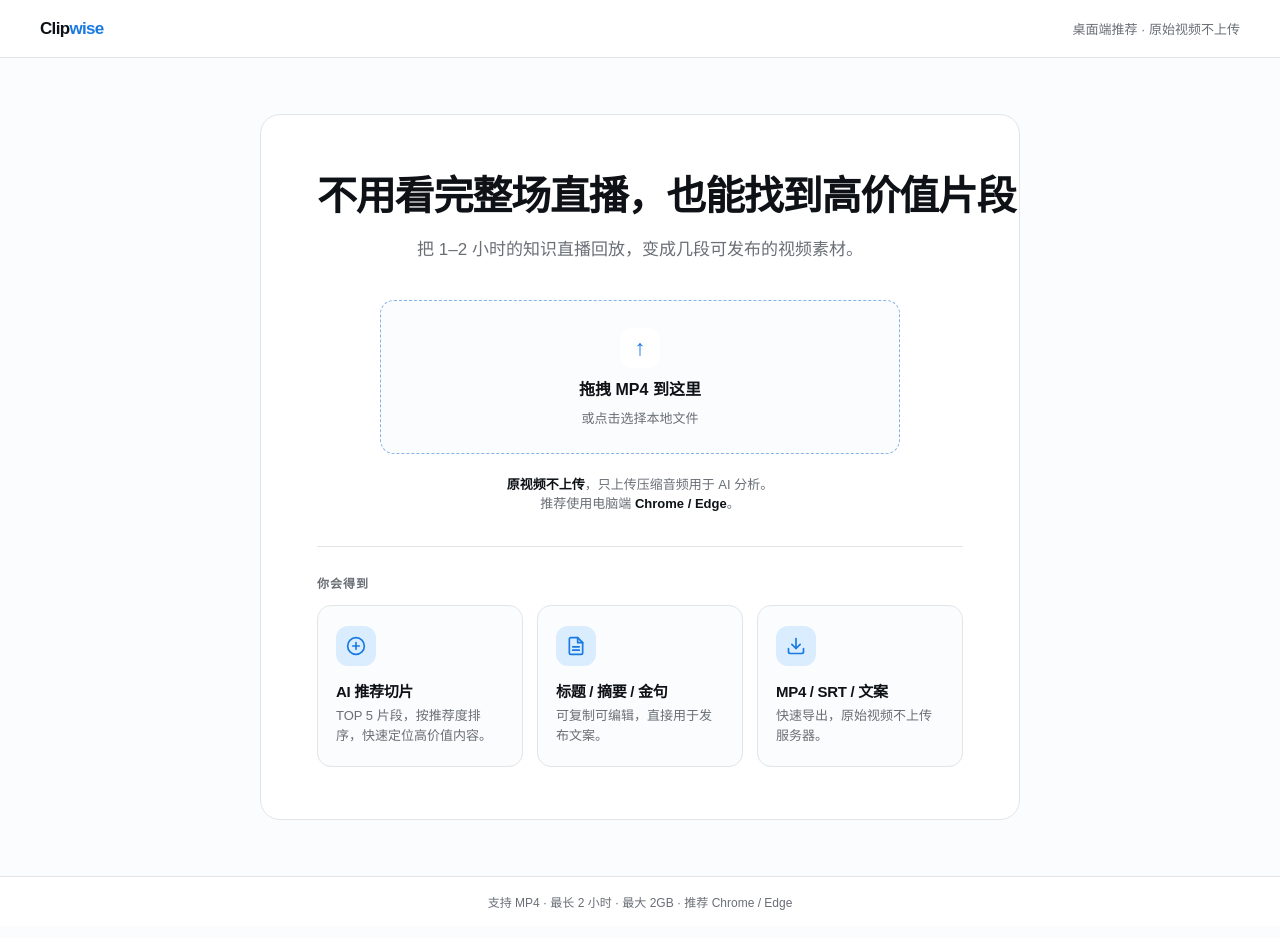
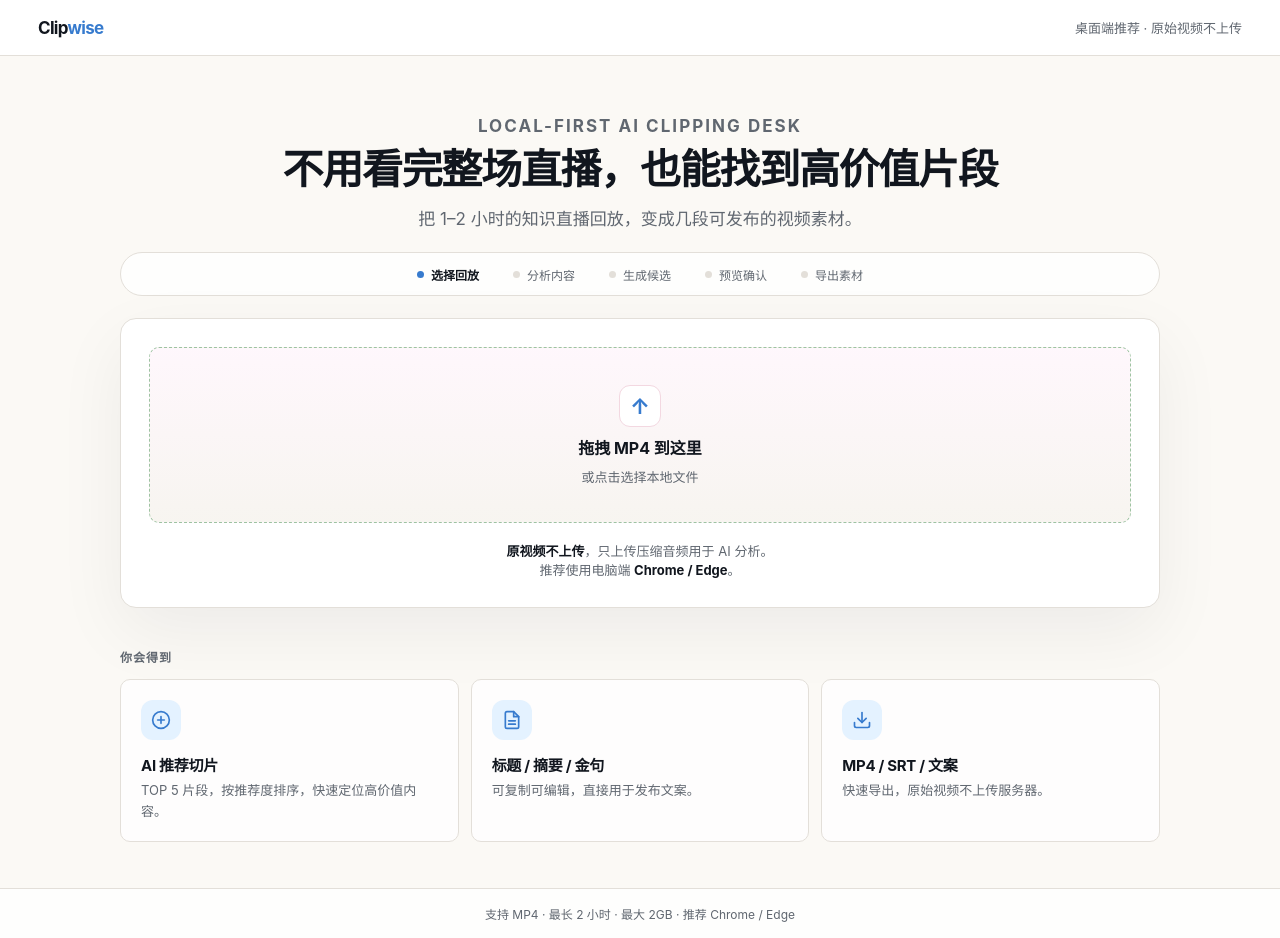
Before and after one commit to GGBOggbo/clipwise, a Next.js app in the folder apps/web/: page / in a window 1280 px wide. Built offline with nearby package versions, Linux system fonts and the light colour scheme; no server answers.

Commit message:
feat: refine quiet studio ui

```diff
--- a/apps/web/app/globals.css
+++ b/apps/web/app/globals.css
@@ -1,17 +1,21 @@
 :root {
-  --color-bg: oklch(99% 0.002 240);
+  --color-bg: oklch(98.2% 0.006 82);
   --color-surface: oklch(100% 0 0);
-  --color-text: oklch(18% 0.012 250);
-  --color-muted: oklch(54% 0.012 250);
-  --color-border: oklch(92% 0.005 250);
-  --color-accent: oklch(58% 0.18 255);
-  --color-accent-soft: oklch(94% 0.04 255);
+  --color-surface-muted: oklch(97% 0.007 82);
+  --color-text: oklch(20% 0.017 255);
+  --color-muted: oklch(51% 0.017 255);
+  --color-border: oklch(90.5% 0.009 82);
+  --color-accent: oklch(58% 0.145 255);
+  --color-accent-soft: oklch(95.5% 0.028 255);
+  --color-accent-quiet: oklch(97.4% 0.018 255);
+  --color-success: oklch(55% 0.13 158);
+  --color-charcoal: oklch(18% 0.013 255);
   --color-danger: oklch(45% 0.14 25);
   --color-danger-soft: oklch(96% 0.025 25);
-  --radius-sm: 8px;
-  --radius-md: 14px;
-  --radius-lg: 20px;
-  --shadow-focus: 0 0 0 3px oklch(75% 0.12 255 / 0.35);
+  --radius-sm: 7px;
+  --radius-md: 10px;
+  --radius-lg: 16px;
+  --shadow-focus: 0 0 0 3px oklch(72% 0.12 255 / 0.32);
 }
 
 * {
@@ -34,7 +38,9 @@ body {
   min-height: 100%;
   color: var(--color-text);
   background: var(--color-bg);
-  font-family: Arial, "PingFang SC", "Microsoft YaHei", sans-serif;
+  font-family:
+    Inter, ui-sans-serif, system-ui, -apple-system, BlinkMacSystemFont,
+    "PingFang SC", "Microsoft YaHei", sans-serif;
   -webkit-font-smoothing: antialiased;
   -moz-osx-font-smoothing: grayscale;
 }
--- a/apps/web/components/project/CandidateCard.module.css
+++ b/apps/web/components/project/CandidateCard.module.css
@@ -1,17 +1,33 @@
 .card {
-  padding: 15px;
-  border: 1px solid var(--color-border);
+  position: relative;
+  padding: 16px 16px 15px 18px;
+  border: 1px solid transparent;
   border-radius: var(--radius-md);
   background: var(--color-surface);
+  transition:
+    border-color 140ms ease,
+    background-color 140ms ease,
+    transform 140ms ease;
 }
 
 .card + .card {
-  margin-top: 10px;
+  margin-top: 9px;
 }
 
 .selected {
-  border-color: var(--color-accent);
-  box-shadow: 0 0 0 1px var(--color-accent);
+  border-color: color-mix(in oklch, var(--color-accent) 44%, var(--color-border));
+  background: var(--color-accent-quiet);
+}
+
+.selected::before {
+  position: absolute;
+  top: 14px;
+  bottom: 14px;
+  left: 0;
+  width: 3px;
+  border-radius: 0 999px 999px 0;
+  background: var(--color-accent);
+  content: "";
 }
 
 .meta {
@@ -33,9 +49,21 @@
   font-size: 11px;
 }
 
+.meta .rank {
+  width: 22px;
+  height: 22px;
+  padding: 0;
+  display: grid;
+  place-items: center;
+  border-radius: 999px;
+  color: white;
+  background: var(--color-accent);
+  font-weight: 750;
+}
+
 .meta span {
   color: var(--color-muted);
-  background: var(--color-bg);
+  background: var(--color-surface-muted);
 }
 
 .meta strong {
@@ -54,23 +82,23 @@
   display: flex;
   flex-wrap: wrap;
   gap: 6px;
-  margin-top: 6px;
+  margin-top: 7px;
 }
 
 .editorMeta span {
-  border: 1px solid rgba(15, 23, 42, 0.08);
+  border: 1px solid color-mix(in oklch, var(--color-border) 82%, transparent);
   border-radius: 999px;
-  background: rgba(248, 250, 252, 0.92);
-  color: #475569;
+  background: color-mix(in oklch, var(--color-surface) 78%, var(--color-bg));
+  color: var(--color-muted);
   font-size: 12px;
   padding: 3px 8px;
 }
 
 .selectArea {
   width: 100%;
-  margin-top: 8px;
+  margin-top: 10px;
   display: grid;
-  gap: 6px;
+  gap: 7px;
   border: 0;
   color: inherit;
   text-align: left;
@@ -79,31 +107,23 @@
 }
 
 .selectArea > strong {
-  font-size: 14px;
+  font-size: 15px;
   line-height: 1.35;
+  letter-spacing: -0.015em;
 }
 
 .selectArea > span {
   display: -webkit-box;
   overflow: hidden;
   color: var(--color-muted);
-  font-size: 12px;
+  font-size: 13px;
   line-height: 1.55;
   -webkit-box-orient: vertical;
   -webkit-line-clamp: 2;
 }
 
-.selectArea q {
-  padding-left: 10px;
-  border-left: 2px solid var(--color-border);
-  color: var(--color-text);
-  font-size: 12px;
-  font-style: italic;
-  line-height: 1.5;
-}
-
 .actions {
-  margin-top: 12px;
+  margin-top: 13px;
   display: flex;
   gap: 8px;
 }
@@ -111,7 +131,7 @@
 .actions button {
   padding: 7px 13px;
   border: 1px solid var(--color-border);
-  border-radius: 8px;
+  border-radius: 7px;
   color: var(--color-text);
   background: var(--color-bg);
   cursor: pointer;
@@ -121,7 +141,7 @@
 .actions .primary {
   border-color: var(--color-text);
   color: white;
-  background: var(--color-text);
+  background: var(--color-charcoal);
 }
 
 .details {
@@ -129,7 +149,7 @@
   padding-top: 14px;
   display: grid;
   gap: 13px;
-  border-top: 1px solid var(--color-border);
+  border-top: 1px solid color-mix(in oklch, var(--color-border) 80%, transparent);
 }
 
 .details h3 {
--- a/apps/web/components/project/CandidateCard.tsx
+++ b/apps/web/components/project/CandidateCard.tsx
@@ -45,6 +45,7 @@ export function CandidateCard({
     >
       <div className={styles.meta}>
         <div>
+          <span className={styles.rank}>{candidate.rank}</span>
           <span>{candidate.type}</span>
           <strong>
             {candidate.recommendation === "reject"
@@ -71,7 +72,6 @@ export function CandidateCard({
       >
         <strong>{candidate.selectedTitle}</strong>
         <span>{candidate.summary}</span>
-        <q>{candidate.quote}</q>
       </button>
 
       <div className={styles.actions}>
--- a/apps/web/components/project/Editor.module.css
+++ b/apps/web/components/project/Editor.module.css
@@ -1,5 +1,5 @@
 .tabs {
-  min-height: 47px;
+  min-height: 48px;
   display: flex;
   align-items: stretch;
   border-bottom: 1px solid var(--color-border);
@@ -26,13 +26,22 @@
   padding: 0 22px;
   display: flex;
   align-items: center;
+  gap: 6px;
   color: var(--color-muted);
   font-size: 12px;
 }
 
+.saveStatus::before {
+  width: 7px;
+  height: 7px;
+  border-radius: 999px;
+  background: var(--color-success);
+  content: "";
+}
+
 .content {
   min-height: 0;
-  padding: 24px 28px;
+  padding: 22px 28px 28px;
   overflow: auto;
   color: var(--color-muted);
   font-size: 13px;
@@ -40,23 +49,24 @@
 
 .form {
   display: grid;
-  gap: 16px;
+  gap: 15px;
 }
 
 .form label {
   display: grid;
-  gap: 6px;
+  gap: 7px;
   color: var(--color-muted);
   font-size: 12px;
+  font-weight: 650;
 }
 
 .form input,
 .form textarea,
 .subtitleLine textarea {
   width: 100%;
-  padding: 9px 11px;
+  padding: 10px 12px;
   border: 1px solid var(--color-border);
-  border-radius: 8px;
+  border-radius: var(--radius-sm);
   color: var(--color-text);
   background: white;
 }
@@ -67,15 +77,73 @@
 }
 
 .readOnly {
+  padding: 16px;
   display: grid;
-  gap: 5px;
+  gap: 12px;
+  border: 1px solid var(--color-border);
+  border-radius: var(--radius-md);
+  background: color-mix(in oklch, var(--color-surface) 74%, var(--color-bg));
 }
 
-.readOnly h3 {
-  margin-top: 8px;
+.readOnlyHeader {
+  display: flex;
+  align-items: center;
+  justify-content: space-between;
+  gap: 16px;
+}
+
+.readOnlyHeader h3 {
+  color: var(--color-text);
+  font-size: 14px;
+  letter-spacing: -0.01em;
+}
+
+.readOnlyHeader span {
   color: var(--color-muted);
-  font-size: 11px;
-  letter-spacing: 0.06em;
+  font-size: 12px;
+}
+
+.guidanceGrid {
+  display: grid;
+  overflow: hidden;
+  border: 1px solid var(--color-border);
+  border-radius: var(--radius-sm);
+  background: var(--color-surface);
+}
+
+.guidanceGrid div {
+  display: grid;
+  grid-template-columns: 104px 1fr;
+}
+
+.guidanceGrid div + div {
+  border-top: 1px solid var(--color-border);
+}
+
+.guidanceGrid dt,
+.guidanceGrid dd {
+  padding: 11px 12px;
+  line-height: 1.55;
+}
+
+.guidanceGrid dt {
+  color: var(--color-accent);
+  font-size: 12px;
+  font-weight: 750;
+  background: var(--color-accent-quiet);
+}
+
+.guidanceGrid dd {
+  color: var(--color-muted);
+  font-size: 13px;
+}
+
+.setupNotice {
+  padding: 10px 12px;
+  border-radius: var(--radius-sm);
+  color: oklch(42% 0.11 68);
+  background: oklch(96% 0.03 72);
+  font-size: 13px;
 }
 
 .subtitleList {
--- a/apps/web/components/project/ProjectProgress.tsx
+++ b/apps/web/components/project/ProjectProgress.tsx
@@ -7,6 +7,7 @@ export function ProjectProgress() {
     <ol className={styles.progress} aria-label="项目处理进度">
       {steps.map((step, index) => (
         <li
+          aria-current={index === 3 ? "step" : undefined}
           className={
             index < 3
               ? styles.progressDone
--- a/apps/web/components/project/ProjectWorkspace.module.css
+++ b/apps/web/components/project/ProjectWorkspace.module.css
@@ -8,13 +8,14 @@
 }
 
 .header {
-  min-height: 54px;
-  padding: 0 28px;
+  min-height: 56px;
+  padding: 0 30px;
   display: flex;
   align-items: center;
   justify-content: space-between;
   border-bottom: 1px solid var(--color-border);
-  background: var(--color-surface);
+  background: color-mix(in oklch, var(--color-surface) 92%, transparent);
+  backdrop-filter: blur(18px);
 }
 
 .logo {
@@ -30,26 +31,52 @@
 .headerActions {
   display: flex;
   align-items: center;
-  gap: 20px;
+  gap: 22px;
   color: var(--color-muted);
   font-size: 13px;
 }
 
+.projectIdentity {
+  max-width: min(34vw, 460px);
+  display: grid;
+  justify-items: end;
+  gap: 2px;
+}
+
+.projectIdentity span {
+  max-width: 100%;
+  overflow: hidden;
+  color: var(--color-text);
+  font-weight: 650;
+  text-overflow: ellipsis;
+  white-space: nowrap;
+}
+
+.projectIdentity small {
+  color: var(--color-muted);
+  font-size: 11px;
+}
+
 .headerActions a {
+  padding: 7px 12px;
+  border: 1px solid var(--color-border);
+  border-radius: 999px;
   color: var(--color-text);
+  background: var(--color-surface);
 }
 
 .progress {
-  min-height: 44px;
-  padding: 0 24px;
+  min-height: 46px;
+  padding: 0 28px;
   display: flex;
   align-items: center;
   justify-content: center;
-  gap: 26px;
+  gap: clamp(18px, 4.2vw, 42px);
   border-bottom: 1px solid var(--color-border);
   list-style: none;
   color: var(--color-muted);
   font-size: 12px;
+  background: color-mix(in oklch, var(--color-surface) 62%, var(--color-bg));
 }
 
 .progress li {
@@ -83,14 +110,14 @@
   flex: 1;
   min-height: 0;
   display: grid;
-  grid-template-columns: minmax(0, 65fr) minmax(320px, 35fr);
+  grid-template-columns: minmax(0, 64fr) minmax(380px, 36fr);
 }
 
 .leftPanel {
   min-width: 0;
   min-height: 0;
   display: grid;
-  grid-template-rows: minmax(280px, 1fr) 48px 47px minmax(0, 1fr);
+  grid-template-rows: minmax(300px, 1fr) 68px 48px minmax(0, 1fr);
   border-right: 1px solid var(--color-border);
   background: var(--color-surface);
 }
@@ -142,33 +169,55 @@
 }
 
 .clipInfo {
-  min-height: 48px;
-  padding: 0 24px;
+  min-height: 68px;
+  padding: 0 28px;
   display: flex;
   align-items: center;
   justify-content: space-between;
   gap: 20px;
   border-bottom: 1px solid var(--color-border);
-  background: var(--color-bg);
+  background:
+    linear-gradient(
+      180deg,
+      color-mix(in oklch, var(--color-charcoal) 92%, black),
+      color-mix(in oklch, var(--color-charcoal) 86%, black)
+    );
   font-size: 13px;
 }
 
-.clipInfo div {
+.clipMeta {
   display: flex;
+  flex-wrap: wrap;
   gap: 7px;
 }
 
 .clipInfo span {
   padding: 3px 8px;
   border-radius: 6px;
-  color: var(--color-muted);
-  background: var(--color-surface);
+  color: oklch(86% 0.012 255);
+  background: rgb(255 255 255 / 0.08);
 }
 
-.clipInfo strong {
+.clipTitle {
+  min-width: 0;
+  display: grid;
+  justify-items: end;
+  gap: 4px;
+}
+
+.clipTitle strong {
+  max-width: min(44vw, 640px);
   overflow: hidden;
+  color: white;
+  font-size: 18px;
+  letter-spacing: -0.02em;
   text-overflow: ellipsis;
   white-space: nowrap;
+}
+
+.clipTitle span {
+  color: rgb(255 255 255 / 0.62);
+  background: transparent;
 }
 
 .tabs {
@@ -237,8 +286,8 @@
 }
 
 .candidateHeader {
-  min-height: 50px;
-  padding: 0 20px;
+  min-height: 58px;
+  padding: 0 24px;
   display: flex;
   align-items: center;
   justify-content: space-between;
@@ -246,7 +295,8 @@
 }
 
 .candidateHeader h2 {
-  font-size: 15px;
+  font-size: 18px;
+  letter-spacing: -0.03em;
 }
 
 .candidateHeader span {
@@ -256,37 +306,38 @@
 
 .sortBar {
   min-height: 46px;
-  padding: 8px 18px;
+  padding: 8px 20px;
   display: flex;
   align-items: center;
   gap: 4px;
   border-bottom: 1px solid var(--color-border);
-  background: var(--color-bg);
+  background: var(--color-surface);
 }
 
 .sortBar button {
-  padding: 6px 11px;
+  padding: 7px 12px;
   border: 1px solid transparent;
-  border-radius: 7px;
+  border-radius: 999px;
   color: var(--color-muted);
   background: transparent;
   cursor: pointer;
 }
 
 .sortBar .sortActive {
-  border-color: var(--color-border);
+  border-color: color-mix(in oklch, var(--color-accent) 44%, var(--color-border));
   color: var(--color-text);
-  background: var(--color-surface);
+  background: var(--color-accent-quiet);
 }
 
 .candidateScroll {
   flex: 1;
-  padding: 12px 14px;
+  padding: 14px 14px 18px;
   overflow: auto;
+  background: linear-gradient(90deg, var(--color-surface), var(--color-bg));
 }
 
 .candidateFooter {
-  min-height: 56px;
+  min-height: 60px;
   padding: 10px 14px;
   display: grid;
   grid-template-columns: 1fr 1fr;
@@ -296,8 +347,18 @@
 
 .candidateFooter button {
   border: 1px solid var(--color-border);
-  border-radius: 8px;
+  border-radius: 999px;
   color: var(--color-muted);
-  background: var(--color-bg);
+  background: var(--color-surface);
   cursor: pointer;
 }
+
+.candidateFooter button:not(:disabled):hover {
+  color: var(--color-text);
+  border-color: color-mix(in oklch, var(--color-accent) 30%, var(--color-border));
+}
+
+.candidateFooter button:disabled {
+  cursor: not-allowed;
+  opacity: 0.45;
+}
--- a/apps/web/components/upload/UploadPage.module.css
+++ b/apps/web/components/upload/UploadPage.module.css
@@ -7,13 +7,14 @@
 }
 
 .header {
-  min-height: 58px;
-  padding: 0 40px;
+  min-height: 56px;
+  padding: 0 38px;
   display: flex;
   align-items: center;
   justify-content: space-between;
   border-bottom: 1px solid var(--color-border);
-  background: var(--color-surface);
+  background: color-mix(in oklch, var(--color-surface) 92%, transparent);
+  backdrop-filter: blur(18px);
 }
 
 .header p {
@@ -32,35 +33,88 @@
 }
 
 .main {
-  padding: 56px 32px;
+  padding: 46px 32px;
   display: grid;
   place-items: center;
 }
 
-.card {
-  width: min(100%, 760px);
-  padding: 58px 56px 52px;
-  border: 1px solid var(--color-border);
-  border-radius: var(--radius-lg);
-  background: var(--color-surface);
+.hero {
+  width: min(calc(100vw - 64px), 1040px);
+  display: grid;
+  gap: 22px;
 }
 
 .intro {
   text-align: center;
 }
 
-.intro h1 {
+.kicker {
+  margin-bottom: 12px;
+  color: var(--color-accent);
+  font-size: 12px;
+  font-weight: 750;
+  letter-spacing: 0.12em;
+  text-transform: uppercase;
+}
+
+.heroTitle {
   margin: 0;
-  font-size: 40px;
-  line-height: 1.15;
+  font-size: clamp(30px, 3.2vw, 44px);
+  line-height: 1.06;
   letter-spacing: -0.03em;
   white-space: nowrap;
 }
 
 .intro p {
-  margin-top: 16px;
+  margin-top: 14px;
   color: var(--color-muted);
   font-size: 17px;
+}
+
+.progress {
+  min-height: 44px;
+  padding: 0 20px;
+  display: flex;
+  align-items: center;
+  justify-content: center;
+  gap: clamp(14px, 4vw, 34px);
+  border: 1px solid var(--color-border);
+  border-radius: 999px;
+  list-style: none;
+  color: var(--color-muted);
+  background: color-mix(in oklch, var(--color-surface) 78%, transparent);
+  font-size: 12px;
+}
+
+.progress li {
+  display: flex;
+  align-items: center;
+  gap: 7px;
+  white-space: nowrap;
+}
+
+.progress li > span {
+  width: 7px;
+  height: 7px;
+  border-radius: 50%;
+  background: var(--color-border);
+}
+
+.progressActive {
+  color: var(--color-text);
+  font-weight: 750;
+}
+
+.progressActive > span {
+  background: var(--color-accent) !important;
+}
+
+.card {
+  padding: 28px;
+  border: 1px solid var(--color-border);
+  border-radius: var(--radius-lg);
+  background: var(--color-surface);
+  box-shadow: 0 24px 70px oklch(20% 0.01 255 / 0.06);
 }
 
 .hiddenInput {
@@ -72,7 +126,6 @@
 }
 
 .actions {
-  margin-top: 40px;
   display: flex;
   flex-direction: column;
   align-items: center;
@@ -80,17 +133,22 @@
 }
 
 .dropZone {
-  width: min(100%, 520px);
-  min-height: 154px;
-  padding: 24px;
+  width: 100%;
+  min-height: 176px;
+  padding: 28px;
   display: grid;
   place-items: center;
   align-content: center;
   gap: 8px;
-  border: 1.5px dashed color-mix(in oklch, var(--color-accent) 48%, var(--color-border));
+  border: 1.5px dashed color-mix(in oklch, var(--color-accent) 38%, var(--color-border));
   border-radius: var(--radius-md);
   color: var(--color-muted);
-  background: var(--color-bg);
+  background:
+    linear-gradient(
+      180deg,
+      color-mix(in oklch, var(--color-accent-soft) 36%, white),
+      var(--color-surface-muted)
+    );
   cursor: pointer;
   transition:
     border-color 160ms ease,
@@ -100,7 +158,7 @@
 
 .dropZone:hover {
   border-color: var(--color-accent);
-  background: var(--color-accent-soft);
+  background: var(--color-accent-quiet);
 }
 
 .dropZoneActive {
@@ -119,11 +177,12 @@
 }
 
 .dropIcon {
-  width: 40px;
-  height: 40px;
+  width: 42px;
+  height: 42px;
   display: grid;
   place-items: center;
-  border-radius: 12px;
+  border: 1px solid color-mix(in oklch, var(--color-accent) 22%, white);
+  border-radius: 11px;
   color: var(--color-accent);
   background: white;
   font-size: 22px;
@@ -132,9 +191,9 @@
 
 .startButton {
   min-height: 46px;
-  padding: 0 26px;
+  padding: 0 28px;
   border: 0;
-  border-radius: 11px;
+  border-radius: 999px;
   font: inherit;
   font-weight: 650;
   cursor: pointer;
@@ -159,7 +218,7 @@
 }
 
 .privacy {
-  margin-top: 20px;
+  margin-top: 18px;
   color: var(--color-muted);
   text-align: center;
   font-size: 13px;
@@ -170,9 +229,7 @@
 }
 
 .results {
-  margin-top: 34px;
-  padding-top: 27px;
-  border-top: 1px solid var(--color-border);
+  padding: 18px 0 0;
 }
 
 .sectionLabel {
@@ -186,15 +243,15 @@
 .resultGrid {
   display: grid;
   grid-template-columns: repeat(3, minmax(0, 1fr));
-  gap: 14px;
+  gap: 12px;
 }
 
 .resultGrid article {
-  min-height: 155px;
-  padding: 20px 18px;
+  min-height: 150px;
+  padding: 20px;
   border: 1px solid var(--color-border);
   border-radius: var(--radius-md);
-  background: var(--color-bg);
+  background: color-mix(in oklch, var(--color-surface) 72%, var(--color-bg));
 }
 
 .resultIcon {
@@ -232,7 +289,7 @@
   place-items: center;
   border-top: 1px solid var(--color-border);
   color: var(--color-muted);
-  background: var(--color-surface);
+  background: color-mix(in oklch, var(--color-surface) 78%, transparent);
   font-size: 12px;
 }
 
@@ -250,7 +307,14 @@
   }
 
   .card {
-    padding: 38px 22px;
+    padding: 22px;
+  }
+
+  .progress {
+    align-items: flex-start;
+    flex-direction: column;
+    padding: 14px 18px;
+    border-radius: var(--radius-md);
   }
 
   .resultGrid {
--- a/apps/web/components/upload/UploadPageClient.tsx
+++ b/apps/web/components/upload/UploadPageClient.tsx
@@ -8,6 +8,8 @@ import { useAudioExtraction } from "@/features/upload/use-audio-extraction";
 import styles from "./UploadPage.module.css";
 
 type UploadState = "empty" | "selected" | "creating" | "error";
+
+const steps = ["选择回放", "分析内容", "生成候选", "预览确认", "导出素材"];
 
 function formatFileSize(bytes: number) {
   return `${(bytes / (1024 * 1024)).toFixed(1)} MB`;
@@ -96,11 +98,26 @@ export function UploadPageClient() {
       </header>
 
       <main className={styles.main}>
-        <section className={styles.card}>
+        <section className={styles.hero}>
           <div className={styles.intro}>
-            <h1>不用看完整场直播，也能找到高价值片段</h1>
+            <p className={styles.kicker}>Local-first AI clipping desk</p>
+            <h1 className={styles.heroTitle}>
+              不用看完整场直播，也能找到高价值片段
+            </h1>
             <p>把 1–2 小时的知识直播回放，变成几段可发布的视频素材。</p>
           </div>
+
+          <ol className={styles.progress} aria-label="处理流程">
+            {steps.map((step, index) => (
+              <li
+                className={index === 0 ? styles.progressActive : undefined}
+                key={step}
+              >
+                <span aria-hidden="true" />
+                {step}
+              </li>
+            ))}
+          </ol>
 
           <input
             ref={inputRef}
@@ -111,6 +128,7 @@ export function UploadPageClient() {
             onChange={(event) => chooseFile(event.target.files?.[0])}
           />
 
+          <div className={styles.card}>
             <div className={styles.actions}>
               <div
                 aria-label="上传 MP4 回放"
@@ -205,6 +223,7 @@ export function UploadPageClient() {
               <br />
               推荐使用电脑端 <strong>Chrome / Edge</strong>。
             </p>
+          </div>
 
           <div className={styles.results}>
             <p className={styles.sectionLabel}>你会得到</p>
```
Also changed, not shown: apps/web/components/project/EditorTabs.tsx (+30 -14 lines), apps/web/components/project/ProjectHeader.tsx (+13 -2 lines), apps/web/components/project/ProjectWorkspace.tsx (+13 -3 lines), apps/web/features/project-state/useProjectWorkspace.ts (+12 -1 lines), 2 other files (tests, documents, lock files or other folders). Lines whose indentation alone changed are shown as unchanged.
